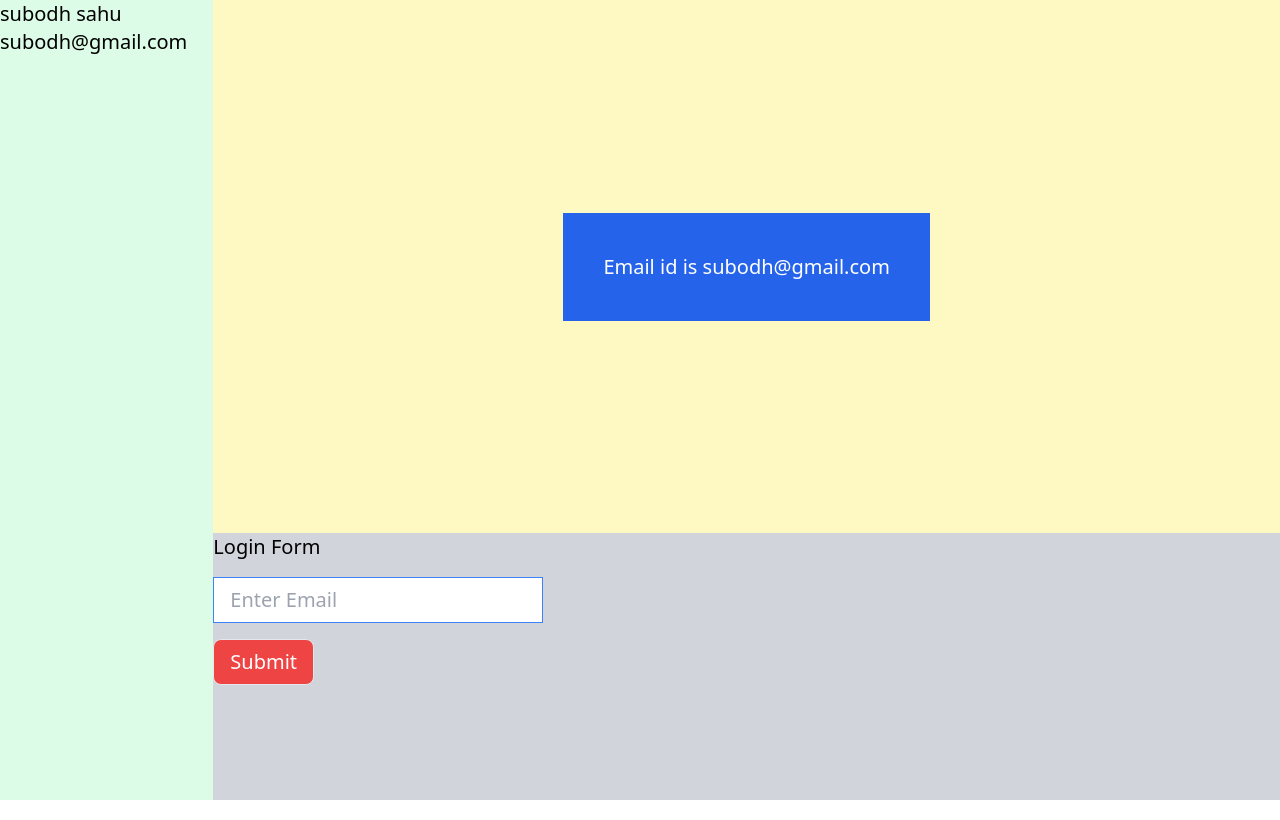
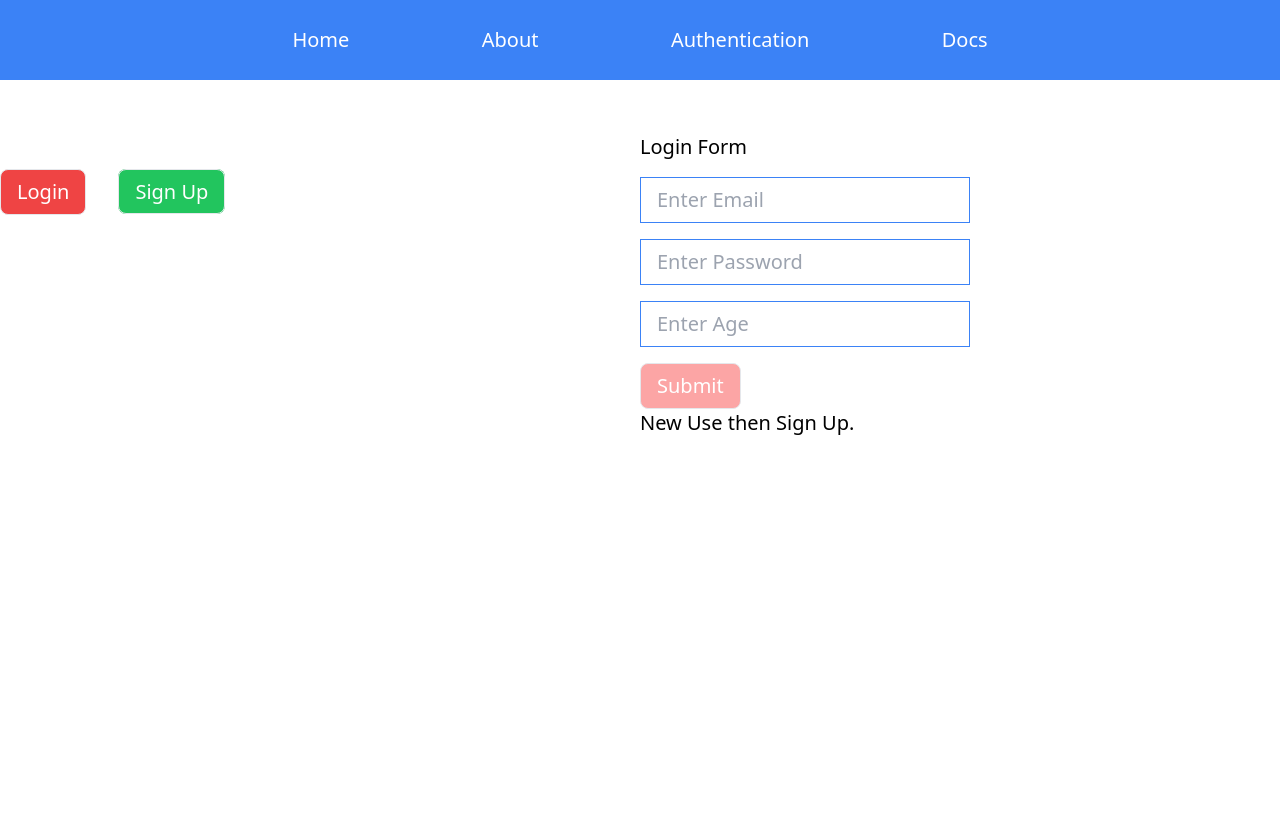
Before and after one commit to tusharOxacular09/All-About-React, a React (Create React App) app in the folder all-about-react/: page /auth/login in a window 1280 px wide. Built offline with nearby package versions, Linux system fonts and the light colour scheme.

Commit message:
React Router

```diff
--- a/all-about-react/package.json
+++ b/all-about-react/package.json
@@ -8,6 +8,7 @@
     "@testing-library/user-event": "^13.5.0",
     "react": "^18.2.0",
     "react-dom": "^18.2.0",
+    "react-router-dom": "^6.21.1",
     "react-scripts": "5.0.1",
     "web-vitals": "^2.1.4"
   },
--- a/all-about-react/src/App.js
+++ b/all-about-react/src/App.js
@@ -1,9 +1,29 @@
-import HomePage from "./context-api-component/HomePage";
+import HomePage from "./router-component/HomePage";
+import AboutPage from "./router-component/AboutPage";
+import NavBar from "./router-component/NavBar";
+import { Routes, Route } from "react-router-dom";
+import DocsPage from "./router-component/DocsPage";
+import AuthPage from "./router-component/AuthPage";
+import SignUpPage from "./router-component/SignUpPage";
+import LoginPage from "./router-component/LoginPage";
 
 function App() {
   return (
-    <div className="text-xl font-medium">
-      <HomePage />
+    <div className="text-xl font-medium h-screen">
+      <div className="h-1/6">
+        <NavBar />
+      </div>
+      <div className="h-5/6">
+        <Routes>
+          <Route path="/" element={<HomePage />} />
+          <Route path="about" element={<AboutPage />} />
+          <Route path="auth" element={<AuthPage />}>
+            <Route path="login" element={<LoginPage />} />
+            <Route path="signup" element={<SignUpPage />} />
+          </Route>
+          <Route path="docs" element={<DocsPage />} />
+        </Routes>
+      </div>
     </div>
   );
 }
--- a/all-about-react/src/index.js
+++ b/all-about-react/src/index.js
@@ -1,13 +1,14 @@
-import React from 'react';
-import ReactDOM from 'react-dom/client';
-import './index.css';
-import App from './App';
+import React from "react";
+import ReactDOM from "react-dom/client";
+import "./index.css";
+import App from "./App";
+import { BrowserRouter } from "react-router-dom";
 
-let c = 67;
-
-const root = ReactDOM.createRoot(document.getElementById('root'));
+const root = ReactDOM.createRoot(document.getElementById("root"));
 root.render(
   <React.StrictMode>
-    <App abc = {c} />
+    <BrowserRouter>
+      <App />
+    </BrowserRouter>
   </React.StrictMode>
 );
--- /dev/null
+++ b/all-about-react/src/router-component/AboutPage.jsx
@@ -0,0 +1,9 @@
+import React from 'react'
+
+const AboutPage = () => {
+  return (
+    <div>AboutPage</div>
+  )
+}
+
+export default AboutPage
--- /dev/null
+++ b/all-about-react/src/router-component/AuthPage.jsx
@@ -0,0 +1,31 @@
+import React from "react";
+import { useNavigate, Link, Outlet } from "react-router-dom";
+
+const AuthPage = () => {
+  const navigate = useNavigate();
+  return (
+    <div className="flex items-center justify-center h-full">
+      <div className="mt-10 w-1/2 h-full">
+        <button
+          onClick={() => {
+            navigate("/auth/login");
+          }}
+          className="border bg-red-500 py-2 px-4 mt-4 text-white hover:bg-red-600 rounded-lg mr-8"
+        >
+          Login
+        </button>
+        <Link
+          to={"/auth/signup"}
+          className="border bg-green-500 py-2 px-4 mt-4 text-white hover:bg-green-600 rounded-lg"
+        >
+          Sign Up
+        </Link>
+      </div>
+      <div className="w-1/2 h-full">
+        <Outlet />
+      </div>
+    </div>
+  );
+};
+
+export default AuthPage;
--- /dev/null
+++ b/all-about-react/src/router-component/DocsPage.jsx
@@ -0,0 +1,19 @@
+import React from "react";
+import { useLocation } from "react-router-dom";
+
+const DocsPage = () => {
+  const location = useLocation();
+
+  return (
+    <div>
+      {location.state && (
+        <div>
+          <p>Name {location.state.name}</p>
+          <p>Age {location.state.age}</p>
+        </div>
+      )}
+    </div>
+  );
+};
+
+export default DocsPage;
--- /dev/null
+++ b/all-about-react/src/router-component/HomePage.jsx
@@ -0,0 +1,47 @@
+import React, { useState } from "react";
+import { Link, useNavigate } from "react-router-dom";
+
+const HomePage = () => {
+  const [data, setData] = useState({
+    name: "subodh",
+    age: 21,
+  });
+  const navigate = useNavigate();
+  return (
+    <div className="flex flex-col items-center justify-center h-full px-40">
+      <p>
+        Lorem ipsum dolor sit amet, consectetur adipisicing elit. Rem velit quae
+        quo enim saepe quia temporibus culpa, vitae, ducimus, dignissimos beatae
+        alias illum sequi iusto laudantium. Dolor veritatis incidunt nulla?
+      </p>
+
+      <div className="mt-10">
+        <a
+          href="/about"
+          className="border bg-red-500 py-2 px-4 mt-4 text-white hover:bg-red-600 rounded-lg mr-20"
+        >
+          Navigate to About
+        </a>
+        <Link
+          to={"/docs"}
+          className="border bg-green-500 py-2 px-4 mt-4 text-white hover:bg-green-600 rounded-lg"
+        >
+          Navigate to Docs
+        </Link>
+      </div>
+
+      <div className="mt-8">
+        <button
+          onClick={() => {
+            navigate("/docs", { state: data });
+          }}
+          className="border bg-blue-500 py-2 px-4 mt-4 text-white hover:bg-blue-600 rounded-lg"
+        >
+          Pass Data to Docs
+        </button>
+      </div>
+    </div>
+  );
+};
+
+export default HomePage;
--- /dev/null
+++ b/all-about-react/src/router-component/LoginPage.jsx
@@ -0,0 +1,99 @@
+import React, { useState, useEffect } from "react";
+import { useNavigate } from "react-router-dom";
+
+const LoginPage = () => {
+  // e - Event Object
+  const [init, setInit] = useState(false);
+  const [showUserDetails, setShowUserDetails] = useState(false);
+  const [userDetails, setUserDetails] = useState({
+    email: "",
+    password: "",
+    age: "",
+  });
+
+  const navigate = useNavigate();
+
+  const handelChange = (key, value) => {
+    // setUserDetails({ ...userDetails, [key]: value });
+    setUserDetails((prev) => {
+      return { ...prev, [key]: value };
+    });
+  };
+
+  const checkUser = () => {
+    if (
+      userDetails.email === "" ||
+      userDetails.password === "" ||
+      userDetails.age === ""
+    ) {
+      setInit(false);
+    } else {
+      setInit(true);
+    }
+  };
+
+  useEffect(() => {
+    checkUser();
+  }, [userDetails]);
+
+  return (
+    <div>
+      <p>Login Form</p>
+      <input
+        name="email"
+        onChange={(e) => handelChange(e.target.name, e.target.value)}
+        className="border border-blue-500 py-2 px-4 block mt-4"
+        type="email"
+        placeholder="Enter Email"
+      />
+      <input
+        name="password"
+        onChange={(e) => handelChange(e.target.name, e.target.value)}
+        className="border border-blue-500 py-2 px-4 mt-4 block"
+        type="password"
+        placeholder="Enter Password"
+      />
+      <input
+        name="age"
+        onChange={(e) => handelChange(e.target.name, e.target.value)}
+        className="border border-blue-500 py-2 px-4 mt-4 block"
+        type="text"
+        placeholder="Enter Age"
+      />
+      {init ? (
+        <button
+          onClick={() => {
+            setShowUserDetails(true);
+            console.log(userDetails);
+          }}
+          className="border bg-red-500 py-2 px-4 mt-4 text-white hover:bg-red-600 rounded-lg"
+        >
+          Submit
+        </button>
+      ) : (
+        <button
+          onClick={() => {
+            setShowUserDetails(true);
+            console.log(userDetails);
+          }}
+          className="border bg-red-300 py-2 px-4 mt-4 text-white rounded-lg"
+          disabled
+        >
+          Submit
+        </button>
+      )}
+      <p className="cursor-pointer" onClick={() => {navigate("/auth/signup")}}>
+        New Use then Sign Up.
+      </p>
+      {showUserDetails && (
+        <div>
+          <p>Email: {userDetails.email}</p>
+          <p>Password: {userDetails.password}</p>
+          <p>Age: {userDetails.age}</p>
+        </div>
+      )}
+    </div>
+  );
+};
+
+export default LoginPage;
--- /dev/null
+++ b/all-about-react/src/router-component/NavBar.jsx
@@ -0,0 +1,16 @@
+import React from "react";
+import { useNavigate } from "react-router-dom";
+
+const NavBar = () => {
+  const navigate = useNavigate();
+  return (
+    <nav className="flex items-center justify-evenly h-20 px-40 bg-blue-500 text-white font-medium">
+      <p onClick={() => navigate('/')} className="cursor-pointer hover:scale-110 duration-150">Home</p>
+      <p onClick={() => navigate('/about')} className="cursor-pointer hover:scale-110 duration-150">About</p>
+      <p onClick={() => navigate('/auth')} className="cursor-pointer hover:scale-110 duration-150">Authentication</p>
+      <p onClick={() => navigate('/docs')} className="cursor-pointer hover:scale-110 duration-150">Docs</p>
+    </nav>
+  );
+};
+
+export default NavBar;
--- /dev/null
+++ b/all-about-react/src/router-component/SignUpPage.jsx
@@ -0,0 +1,21 @@
+import React from "react";
+import { useNavigate } from "react-router-dom";
+
+const SignUpPage = () => {
+  const navigate = useNavigate();
+  return (
+    <div>
+      <p className="text-3xl font-bold">Sign Up Page</p>
+      <p
+        className="cursor-pointer"
+        onClick={() => {
+          navigate("/auth/login");
+        }}
+      >
+        Already Have an account then Login.
+      </p>
+    </div>
+  );
+};
+
+export default SignUpPage;
```
Also changed, not shown: 2 other files (tests, documents, lock files or other folders).
